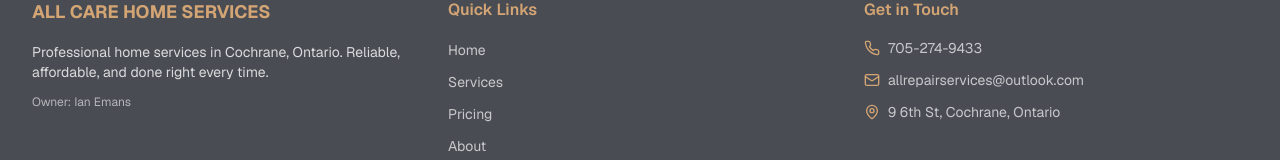
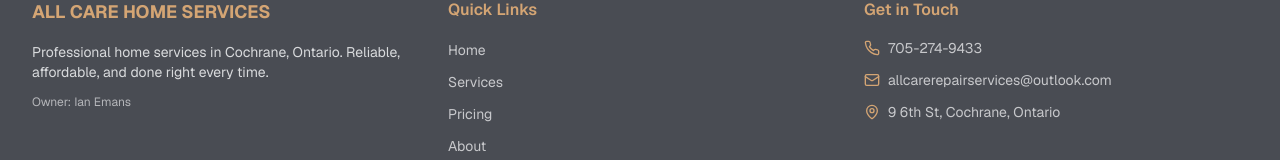
Before and after one commit to davisbryan595-lang/all-care-home, a Next.js app: page /contact in a window 1280 px wide. Shown: the part 2253-2413 px from the top of the page. Built offline with nearby package versions, Linux system fonts and the light colour scheme.

Commit message:
Update email to allcarerepairservices@outlook.com in home page
cgen-1cc89f51483a4dd18e39faacd71c4918

```diff
--- a/app/contact/page.tsx
+++ b/app/contact/page.tsx
@@ -87,8 +87,8 @@ export default function Contact() {
               {
                 icon: Mail,
                 title: "Email",
-                content: "allrepairservices@outlook.com",
-                action: "mailto:allrepairservices@outlook.com",
+                content: "allcarerepairservices@outlook.com",
+                action: "mailto:allcarerepairservices@outlook.com",
               },
               {
                 icon: MapPin,
--- a/app/page.tsx
+++ b/app/page.tsx
@@ -664,8 +664,8 @@ export default function Home() {
               {
                 icon: Mail,
                 title: "Email",
-                content: "allrepairservices@outlook.com",
-                action: "mailto:allrepairservices@outlook.com",
+                content: "allcarerepairservices@outlook.com",
+                action: "mailto:allcarerepairservices@outlook.com",
               },
               {
                 icon: MapPin,
--- a/components/footer.tsx
+++ b/components/footer.tsx
@@ -57,8 +57,8 @@ export function Footer() {
               </div>
               <div className="flex items-center gap-2">
                 <Mail className="w-4 h-4 text-accent" />
-                <a href="mailto:allrepairservices@outlook.com" className="text-background/70 hover:text-accent text-sm">
-                  allrepairservices@outlook.com
+                <a href="mailto:allcarerepairservices@outlook.com" className="text-background/70 hover:text-accent text-sm">
+                  allcarerepairservices@outlook.com
                 </a>
               </div>
               <div className="flex items-center gap-2">
```
